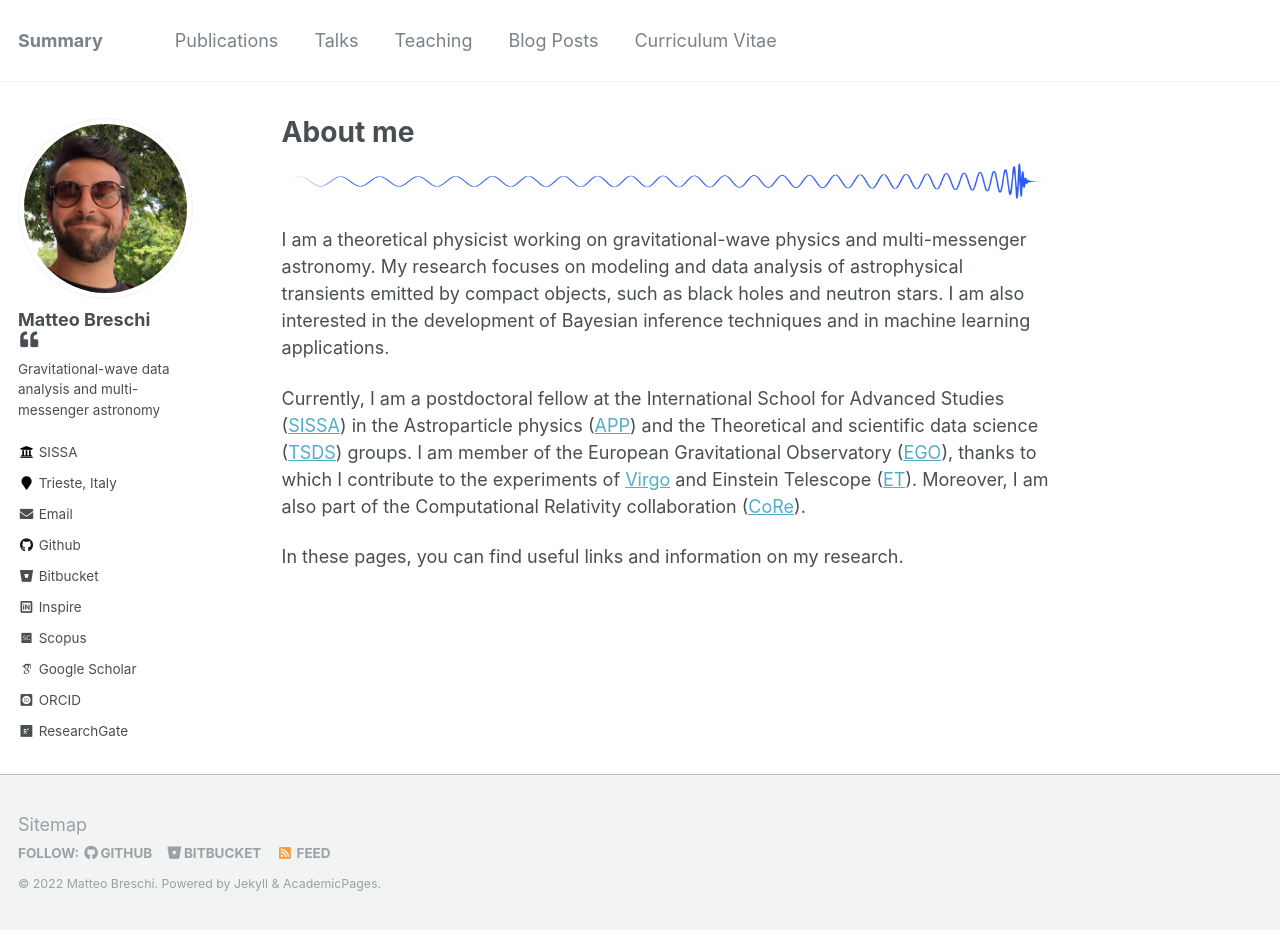
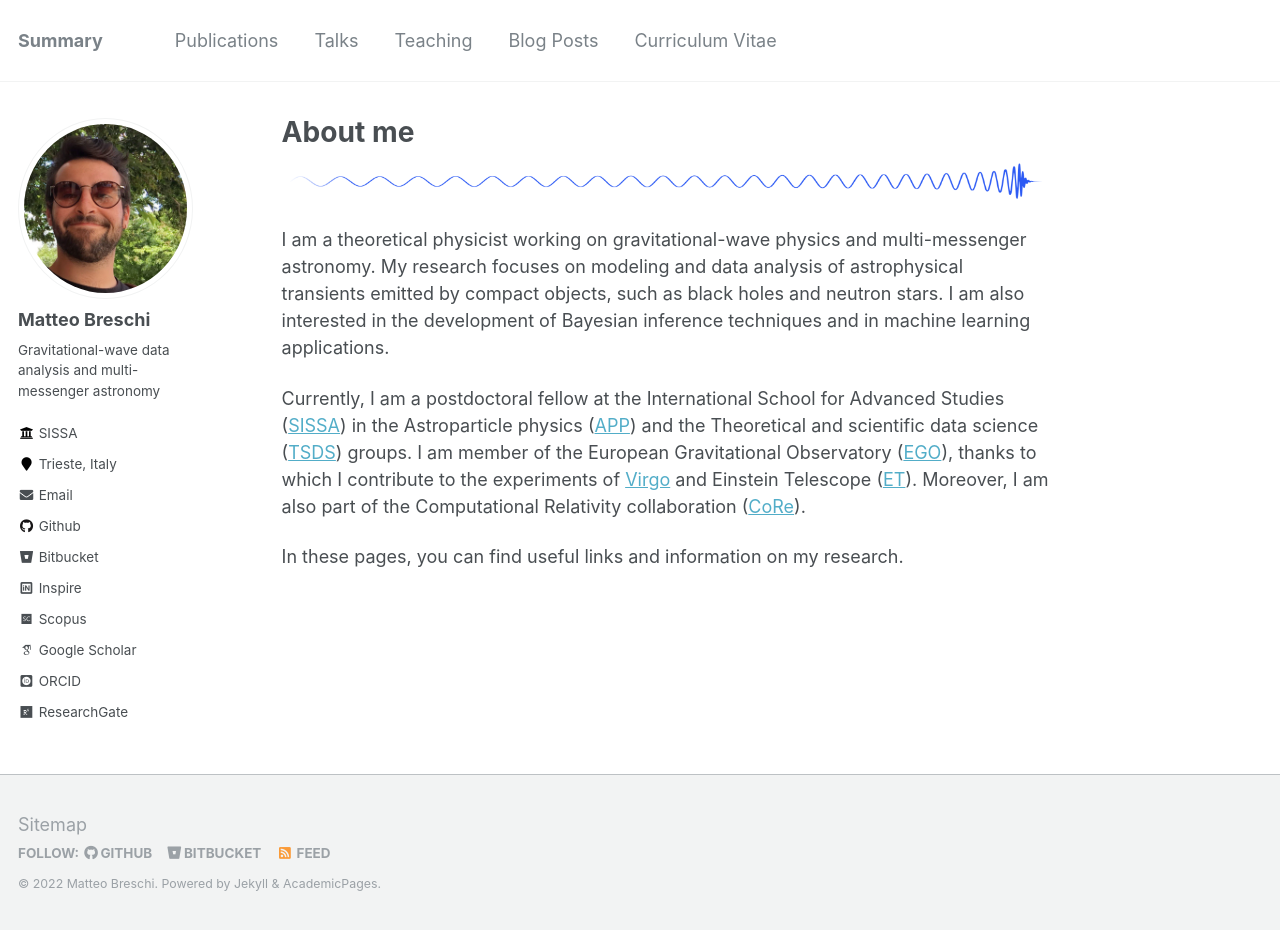
Before and after one commit to matteobreschi/matteobreschi.github.io, a Jekyll site: the page built from _pages/about.md, in a window 1280 px wide and 930 px high. Built offline with Jekyll 4.4.1, drawn with Linux system fonts in a browser that asks for light colours; some web fonts are replaced.

Commit message:
remove icon from profile

```diff
--- a/_includes/author-profile.html
+++ b/_includes/author-profile.html
@@ -17,7 +17,7 @@
   <div class="author__content">
     <h3 class="author__name">{{ author.name }}</h3>
     {% if author.bio %}
-      <i class="fa fa-fw fa-quote-left" aria-hidden="true"></i><p class="author__bio">{{ author.bio }}</p>
+      <p class="author__bio">{{ author.bio }}</p>
     {% endif %}
   </div>
 
```
